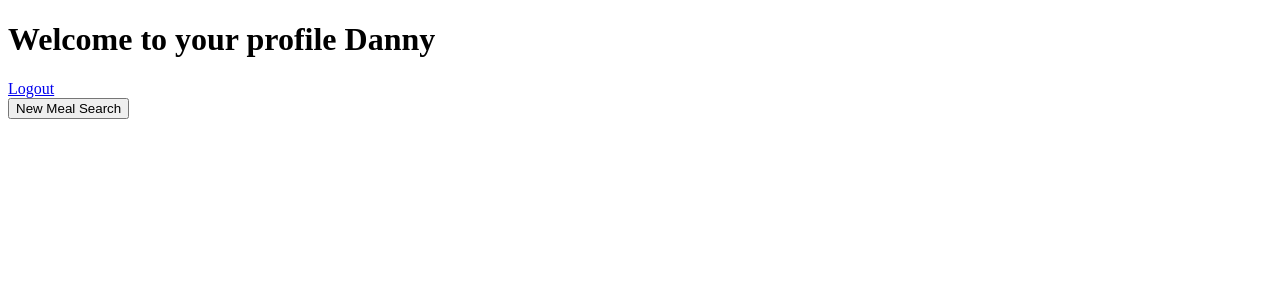
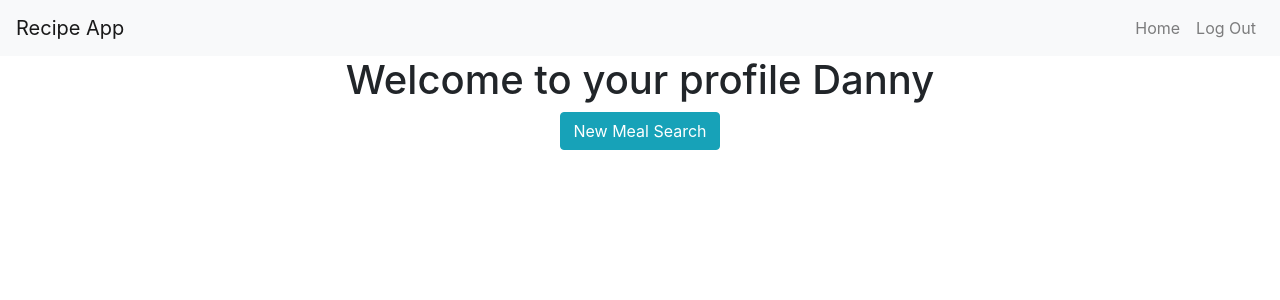
Before and after one commit to jk851227/recipe_app, a Django app: template main/templates/profile.html in a window 1280 px wide. Shown: the top 300 px of the page. Run offline with Django 3.2, Linux system fonts and the light colour scheme; the template is opened without the code that fills it: values that come from a table or form of the project are taken from there, others are empty; data comes from the database, SQL or seed files in the repository; both versions use the stored data as it was after the commit; some libraries are stand-ins or nearby versions.

Commit message:
added random search and styling

```diff
--- a/main/templates/base.html
+++ b/main/templates/base.html
@@ -14,10 +14,13 @@
   <body>
     <nav class="navbar navbar-expand-lg navbar-light bg-light d-flex">
       <a class="navbar-brand" href="#">Recipe App</a>
-      <div class="collapse navbar-collapse d-flex justify-content-end" id="navbarNavDropdown">
-        <ul class="navbar-nav">
-          <li class="nav-item active">
-            <a class="nav-link p2" href="/profile/{{user.id}}">Home</a>
+      <div class="ml-auto justify-content-end" id="navbarNav">
+        <ul class="navbar-nav d-flex">
+          <li class="nav-item">
+            <a class="nav-link" href="/profile/{{user.id}}">Home</a>
+          </li>
+          <li class="nav-item">
+            <a class="nav-link" href="/logout">Log Out</a>
           </li>
         </ul>
       </div>
--- a/main/templates/profile.html
+++ b/main/templates/profile.html
@@ -1,15 +1,8 @@
-<!DOCTYPE html>
-<html lang="en">
-<head>
-    <meta charset="UTF-8">
-    <meta name="viewport" content="width=device-width, initial-scale=1.0">
-    <title>{{this_user.f_name}}'s Profile</title>
-</head>
-<body>
-    <h1>Welcome to your profile {{this_user.f_name}}</h1>
-    <a href="/logout">Logout</a>
-    <form action="/search_new_meal">
-        <button>New Meal Search</button>
-    </form>
-</body>
-</html>
+{% extends 'base.html' %} {% block content %}
+<div class="d-flex flex-column align-items-center">
+  <h1>Welcome to your profile {{this_user.f_name}}</h1>
+  <form action="/search_new_meal" class="form-group">
+    <button type="submit" class="btn btn-info btn-block">New Meal Search</button>
+  </form>
+</div>
+{% endblock %}
--- a/main/urls.py
+++ b/main/urls.py
@@ -10,5 +10,7 @@ urlpatterns = [
     path('logout', views.logout),
     path('search_food', views.search_meals),
     path('food_list', views.food_list),
-    path('recipe_info/<int:food_id>', views.recipe_info)
+    path('recipe_info/<int:food_id>', views.recipe_info),
+    path('search_random', views.search_random),
+    path('random_meal', views.random_meal)
 ]
```
Also changed, not shown: main/templates/index.html (+17 -1 lines), main/templates/random_meal.html (added, +23 -0 lines), main/views.py (+15 -0 lines), db.sqlite3.
